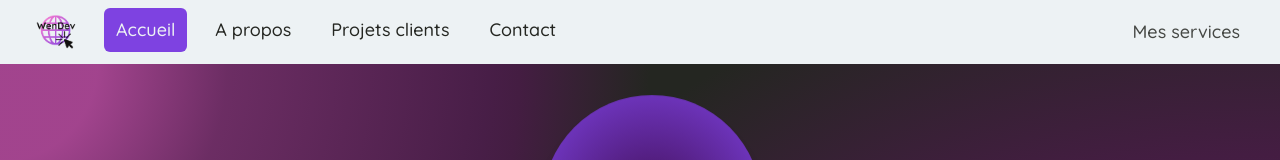
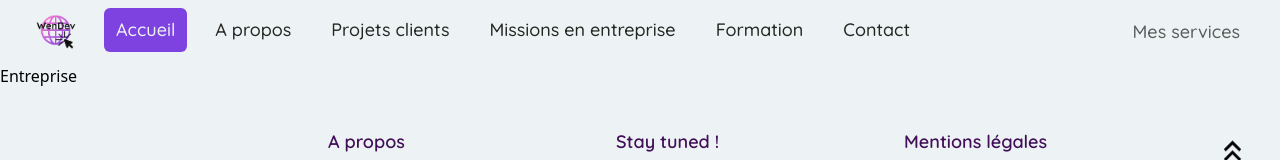
Before and after one commit to wendevweb/site-wendev, a React (Create React App) app: page /Entreprise in a window 1280 px wide. Before the commit this address led to /. Shown: the top 160 px of the page. Built offline with nearby package versions, Linux system fonts and the light colour scheme; grey boxes are pictures that could not be loaded.

Commit message:
Add formation & entreprise pages

```diff
--- a/src/App.jsx
+++ b/src/App.jsx
@@ -18,6 +18,8 @@ import Contact from "./pages/Contact";
 import Legals from "./pages/Legals";
 import Cgv from "./pages/Cgv";
 import PageOffreChat from "./pages/PageOffreChat";
+import Entreprise from "./pages/Entreprise";
+import Formation from "./pages/Formation";
 
 function App() {
   return (
@@ -28,6 +30,7 @@ function App() {
           <Route path="/" element={<Home />} />
           <Route path="/About" element={<PageAbout/>} />
           <Route path="/Projets" element={<PageProjets/>} />
+
           <Route path="/OffreSite" element={<PageOffreSite />} />
           <Route path="/OffreMaquette" element={<PageOffreMaquette />} />
           <Route path="/Offreauteurs" element={<PageOffreAuteurs />} />
@@ -36,6 +39,8 @@ function App() {
           <Route path="/OffrePortfolio" element={<PageOffrePortfolio />} />
           <Route path="/OffreChat" element={<PageOffreChat />} />
 
+          <Route path="/Entreprise" element={<Entreprise />} />
+          <Route path="/Formation" element={<Formation />} />
           <Route path="/Contact" element={<Contact />} />
           <Route path="/Legals" element={<Legals />} />
           <Route path="/Cgv" element={<Cgv />} />
--- a/src/components/Navbar.jsx
+++ b/src/components/Navbar.jsx
@@ -11,6 +11,8 @@ const navigation = [
   { name: "Accueil", href: "/", current: true },
   { name: "A propos", href: "/About", current: false },
   { name: "Projets clients", href: "/Projets", current: false },
+  { name: "Missions en entreprise", href: "/Entreprise", current: false },
+  { name: "Formation", href: "/Formation", current: false },
   { name: "Contact", href: "/Contact", current: false },
 ];
 
--- /dev/null
+++ b/src/pages/Entreprise.jsx
@@ -0,0 +1,9 @@
+import React from 'react'
+
+const Entreprise = () => {
+  return (
+    <div>Entreprise</div>
+  )
+}
+
+export default Entreprise
--- /dev/null
+++ b/src/pages/Formation.jsx
@@ -0,0 +1,9 @@
+import React from 'react'
+
+const Formation = () => {
+  return (
+    <div>Formation</div>
+  )
+}
+
+export default Formation
```
